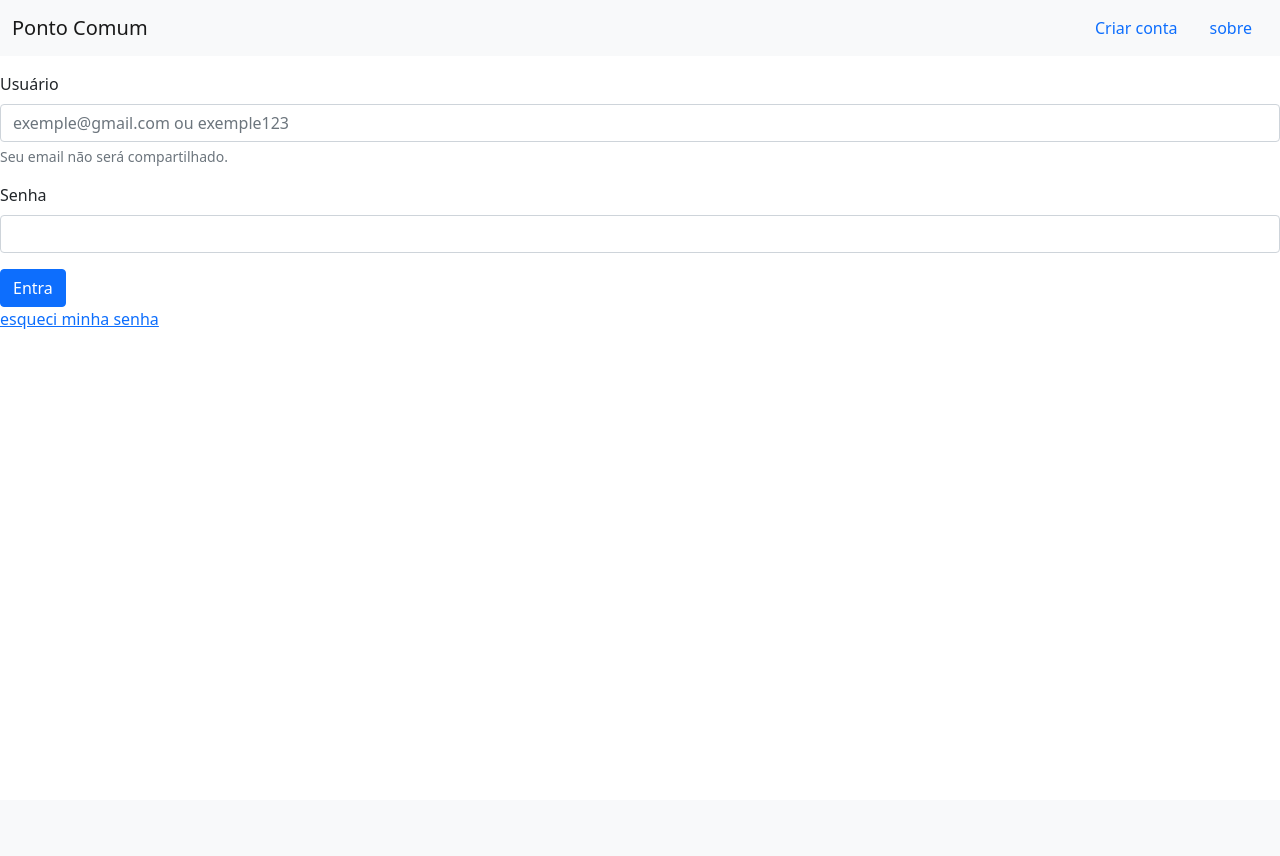
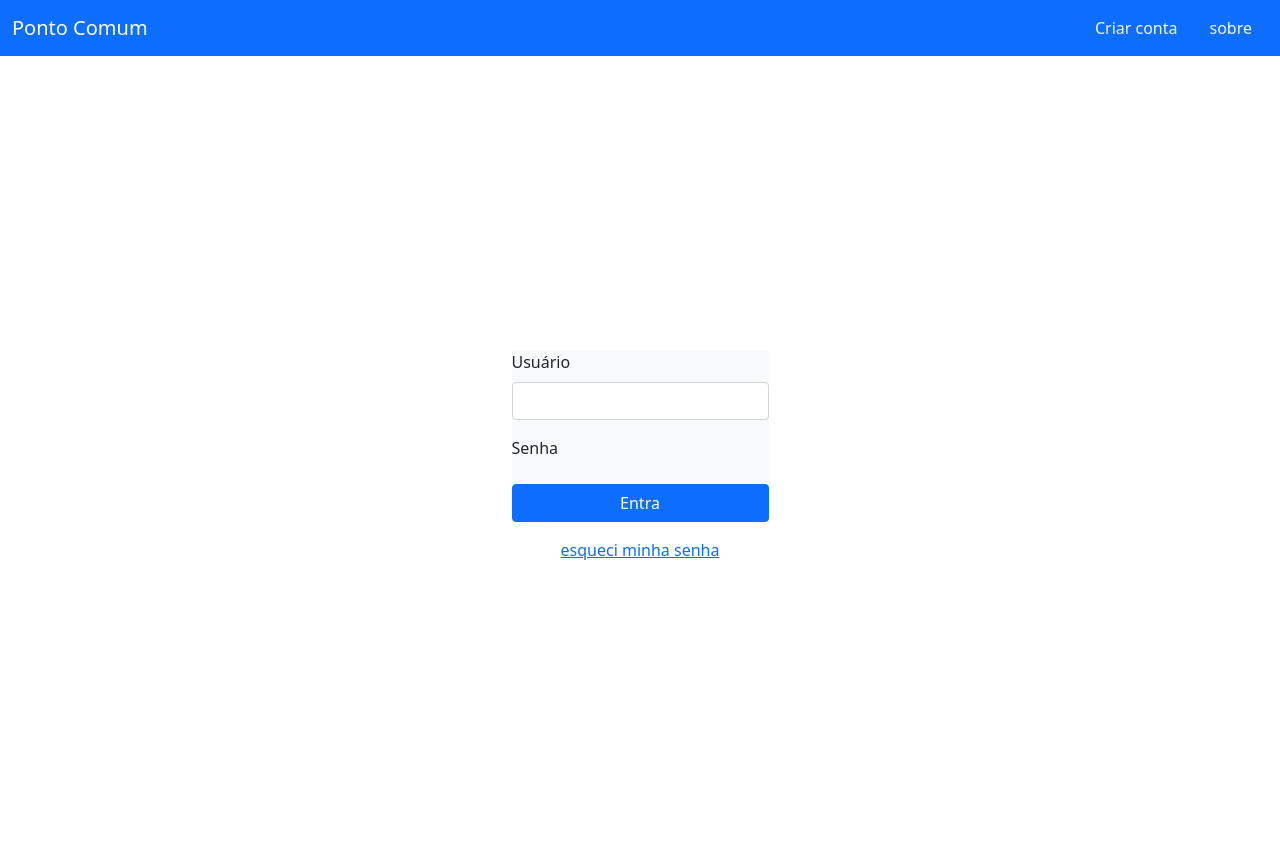
Before and after one commit to PedroHenriqueCoder048/app_blog, a Django app: page /user/login/ in a window 1280 px wide. Before the commit the page ends 329 px from the top, so only its background shows below. Run offline with Django 5.2, Linux system fonts and the light colour scheme.

Commit message:
page-login-final

```diff
--- a/user/templates/login.html
+++ b/user/templates/login.html
@@ -6,32 +6,33 @@
 
 {% block content %}
 <header>
-   <nav class="navbar navbar-expand-lg navbar-light bg-light">
+   <nav class="navbar navbar-expand-lg navbar-dark bg-primary">
   <div class="container-fluid">
     <span class="navbar-brand mb-0 h1">Ponto Comum</span>
       <form class="d-flex">
-            <a class="nav-link" href="#" tabindex="-1">Criar conta</a>
-            <a class="nav-link" href="#" tabindex="-1">sobre</a>
+            <a class="nav-link" href="#" tabindex="-1" style="color: aliceblue;">Criar conta</a>
+            <a class="nav-link" href="#" tabindex="-1" style="color: aliceblue;">sobre</a>
       </form>
     </div>
   </div>
 </nav>
 </header>
-<main>
-<div class="input-group input-group-sm mb-3"></div>
-    <form action="{% url 'home'%}" method="post">
+<main class="vh-100 d-flex flex-column justify-content-center  overflow-hidden">
+<div class="d-flex flex-row justify-content-center input-group input-group-sm mb-3">
+    <form action="{% url 'login'%}" method="post" class="d-flex flex-column justify-content-center bg-light">
         {% csrf_token %}
             <div class="mb-3">
                 <label for="exampleInputEmail1" class="form-label">Usuário</label>
-                <input name="user-login" type="email" class="form-control" id="exampleInputEmail1" aria-describedby="emailHelp" placeholder="exemple@gmail.com ou exemple123">
-                <div id="emailHelp" class="form-text">Seu email não será compartilhado.</div>
+                <input name="user-login" type="email" class="form-control" id="exampleInputEmail1" aria-describedby="emailHelp">
             </div>
             <div class="mb-3">
                 <label for="exampleInputPassword1" class="form-label">Senha</label>
-                <input name="user-psw-login" type="password" class="form-control" id="exampleInputPassword1">
             </div>
             <button type="submit" class="btn btn-primary">Entra</button>
-            </form>
+    </form>
+</div>
+<div class="d-flex justify-content-center">
     <a href="{% url 'forgotPws' %}">esqueci minha senha</a>
+</div>
 </main>
     {% endblock content %}
```
